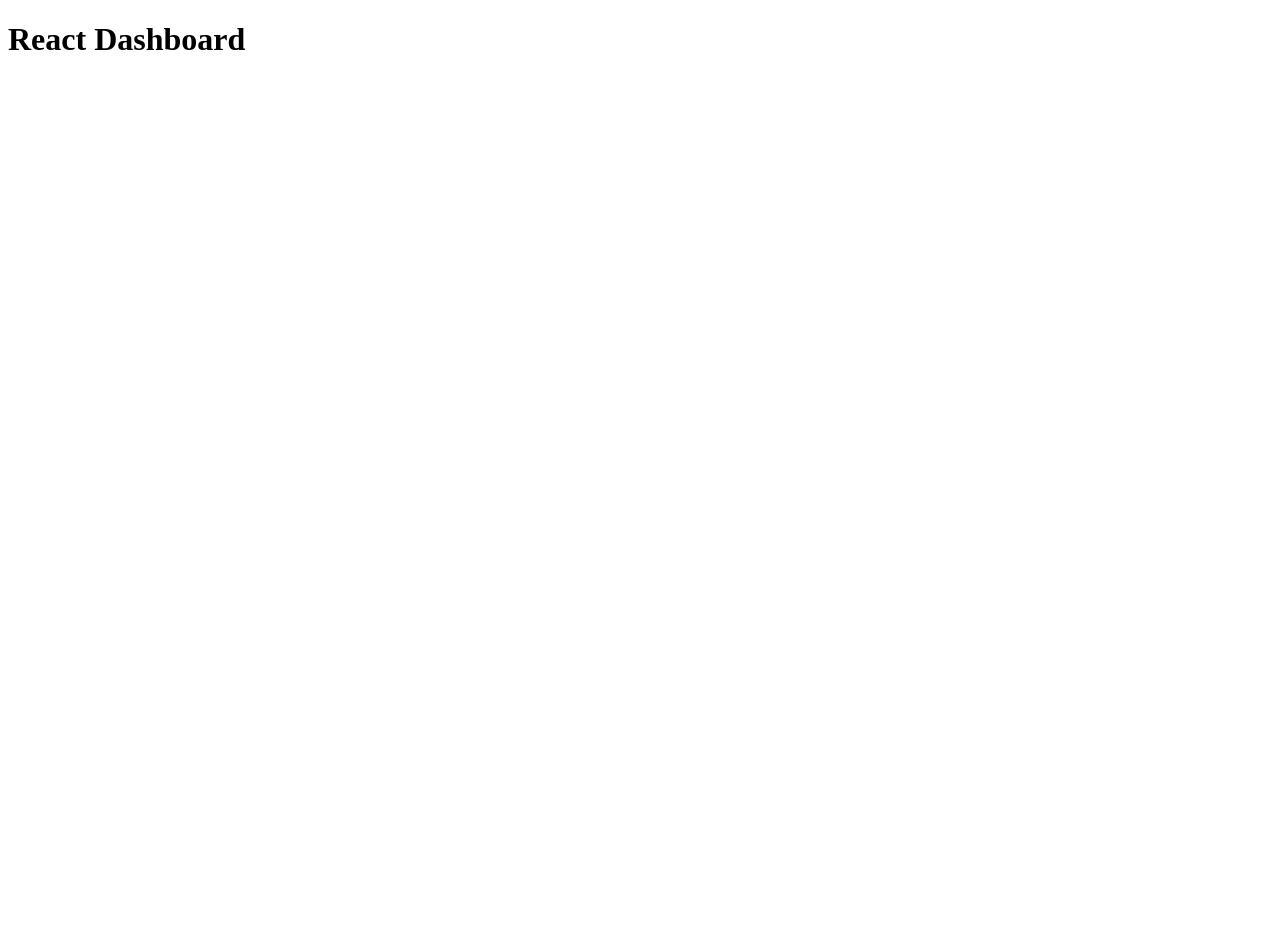
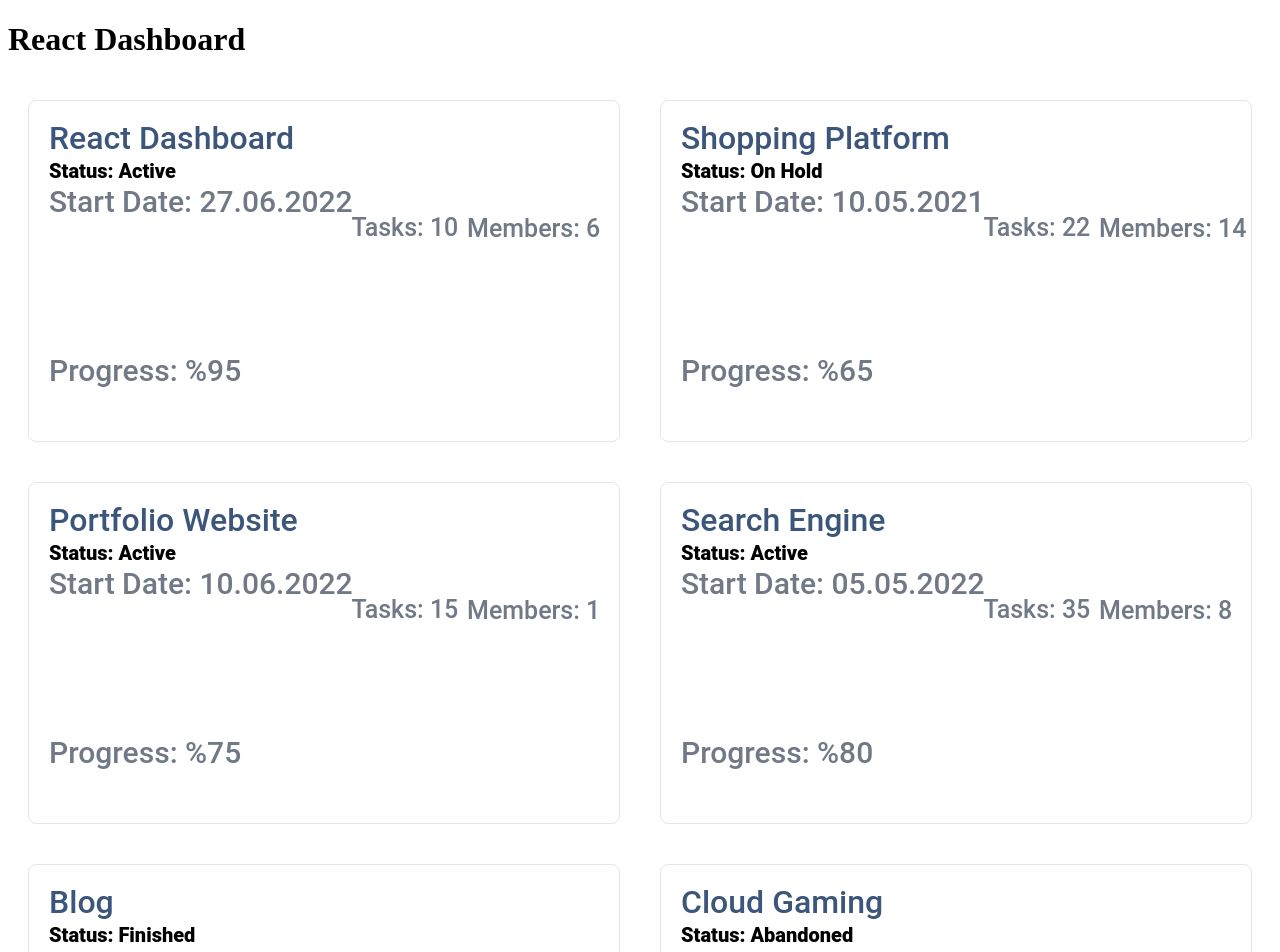
Before and after one commit to aysenurkamiloglu/react-dashboard-team-c, a JavaScript app: page / in a window 1280 px wide. Shown: the top 952 px of the page. Before the commit the page ends 800 px from the top, so only its background shows below. Built offline with nearby package versions, Linux system fonts and the light colour scheme.

Commit message:
Added Card and Data Component
Only visualizations left for Card component.

```diff
--- a/package.json
+++ b/package.json
@@ -9,6 +9,7 @@
     "react": "^18.2.0",
     "react-dom": "^18.2.0",
     "react-scripts": "5.0.1",
+    "sass": "^1.53.0",
     "web-vitals": "^2.1.4"
   },
   "scripts": {
--- a/src/App.js
+++ b/src/App.js
@@ -1,6 +1,11 @@
+import Projects from "./components/data/project";
+
 const App = () => {
   return (
-    <h1>React Dashboard</h1>
+    <div>
+      <h1>React Dashboard</h1>
+      <Projects></Projects>
+    </div>
   );
 }
 
--- /dev/null
+++ b/src/components/Card/Card.js
@@ -0,0 +1,19 @@
+import style from "./Card.module.scss";
+
+const Card = (props) => {
+
+
+  return (
+    <div className={style.card}>
+      <div className={style.card__name}>{props.name}</div>
+      <div className={style.card__status}>{"Status: "+props.status}</div>
+      <div className={style.card__date}>{"Start Date: "+props.date}</div>
+      <div className={style.card__task}>{"Tasks: "+props.task}</div>
+      <div className={style.card__members}>{"Members: "+props.members}</div>
+      <div className={style.card__percentage}>{"Progress: "+props.percentage}</div>
+      {/*<div className={style.card__date}>{props.startDate.toLocaleDateString("tr", { year: 'numeric', month: "long" , day: "numeric"})}</div> */}
+    </div>
+  )
+  }
+
+export default Card;
--- /dev/null
+++ b/src/components/Card/Card.module.scss
@@ -0,0 +1,77 @@
+.card {
+  margin: 20px;
+  padding: 20px;
+
+  display: flex;
+  flex-direction: column;
+  align-items: flex-start;
+  justify-content: flex-start;
+
+  width: 550px;
+  height: 300px;
+
+  background-color: #FFFFFF;
+  border: 1px solid #E5E5E5;
+  border-radius:8px;
+
+  &__name {
+    font-family: "Roboto";
+    font-style: normal;
+    font-weight: 500;
+    font-size: 32px;
+    line-height: 35px;
+    color:#3C557A;
+  }
+
+  &__status {
+    font-size: 20px;
+    font-family: "Roboto";
+    font-weight: 900;
+    color: black;
+    line-height: 30px;
+  }
+
+  &__date {
+    font-family: "Roboto";
+    font-style: normal;
+    font-weight: 500;
+    font-size: 30px;
+    line-height: 32px;
+
+    color: #717986;
+  }
+  &__task {
+    position: relative;
+    left: 55%;
+    font-family: "Roboto";
+    font-style: normal;
+    font-weight: 500;
+    font-size: 25px;
+    line-height: 20px;
+
+    color: #717986;
+  }
+  &__members {
+    position: relative;
+    left: 76%;
+    bottom: 7.60%;
+    font-family: "Roboto";
+    font-style: normal;
+    font-weight: 500;
+    font-size: 25px;
+    line-height: 27px;
+
+    color: #717986;
+  }
+  &__percentage {
+    position: relative;
+    bottom: -30%;
+    font-family: "Roboto";
+    font-style: normal;
+    font-weight: 500;
+    font-size: 30px;
+    line-height: 32px;
+
+    color: #717986;
+  }
+}
--- /dev/null
+++ b/src/components/data/data.json
@@ -0,0 +1,83 @@
+[
+    {
+        "id": 0,
+        "projectName": "React Dashboard",
+        "status": "Active",
+        "startDate": "27.06.2022",
+        "task": 10,
+        "members": 6,
+        "progress": "%95"
+    },
+    {
+        "id": 1,
+        "projectName": "Shopping Platform",
+        "status": "On Hold",
+        "startDate": "10.05.2021",
+        "task": 22,
+        "members": 14,
+        "progress": "%65"
+    },
+    {
+        "id": 2,
+        "projectName": "Portfolio Website",
+        "status": "Active",
+        "startDate": "10.06.2022",
+        "task": 15,
+        "members": 1,
+        "progress": "%75"
+    },
+    {
+        "id": 3,
+        "projectName": "Search Engine",
+        "status": "Active",
+        "startDate": "05.05.2022",
+        "task": 35,
+        "members": 8,
+        "progress": "%80"
+    },
+    {
+        "id": 4,
+        "projectName": "Blog",
+        "status": "Finished",
+        "startDate": "02.02.2022",
+        "task": 5,
+        "members": 2,
+        "progress": "%100"
+    },
+    {
+        "id": 5,
+        "projectName": "Cloud Gaming",
+        "status": "Abandoned",
+        "startDate": "01.01.2022",
+        "task": 355,
+        "members": 107,
+        "progress": "%35"
+    },
+    {
+        "id": 6,
+        "projectName": "Social Media",
+        "status": "On Hold",
+        "startDate": "12.12.2021",
+        "task": 32,
+        "members": 21,
+        "progress": "%42"
+    },
+    {
+        "id": 7,
+        "projectName": "Streaming Platform",
+        "status": "Abandoned",
+        "startDate": "23.10.2021",
+        "task": 22,
+        "members": 10,
+        "progress": "%61"
+    },
+    {
+        "id": 8,
+        "projectName": "Charity Platform",
+        "status": "Active",
+        "startDate": "01.07.2022",
+        "task": 15,
+        "members": 7,
+        "progress": "%10"
+    }
+]
--- /dev/null
+++ b/src/components/data/project.js
@@ -0,0 +1,17 @@
+import Card from "../Card/Card";
+import style from "./projects.module.scss";
+import DATA from "./data.json"
+
+const Projects = (props) => {
+
+
+  return (
+    <div className={style.projects}>
+      {DATA.map(
+        project => <Card key={project.id} name={project.projectName} status={project.status} date={project.startDate} task={project.task} members={project.members} percentage={project.progress} />
+      )}
+    </div>
+  )
+}
+
+export default Projects;
--- /dev/null
+++ b/src/components/data/projects.module.scss
@@ -0,0 +1,7 @@
+.projects {
+  display: flex;
+  flex-direction: row;
+  align-items: flex-start;
+  justify-content: flex-start;
+  flex-wrap: wrap;
+}
```
Also changed, not shown: 1 other file (tests, documents, lock files or other folders).
